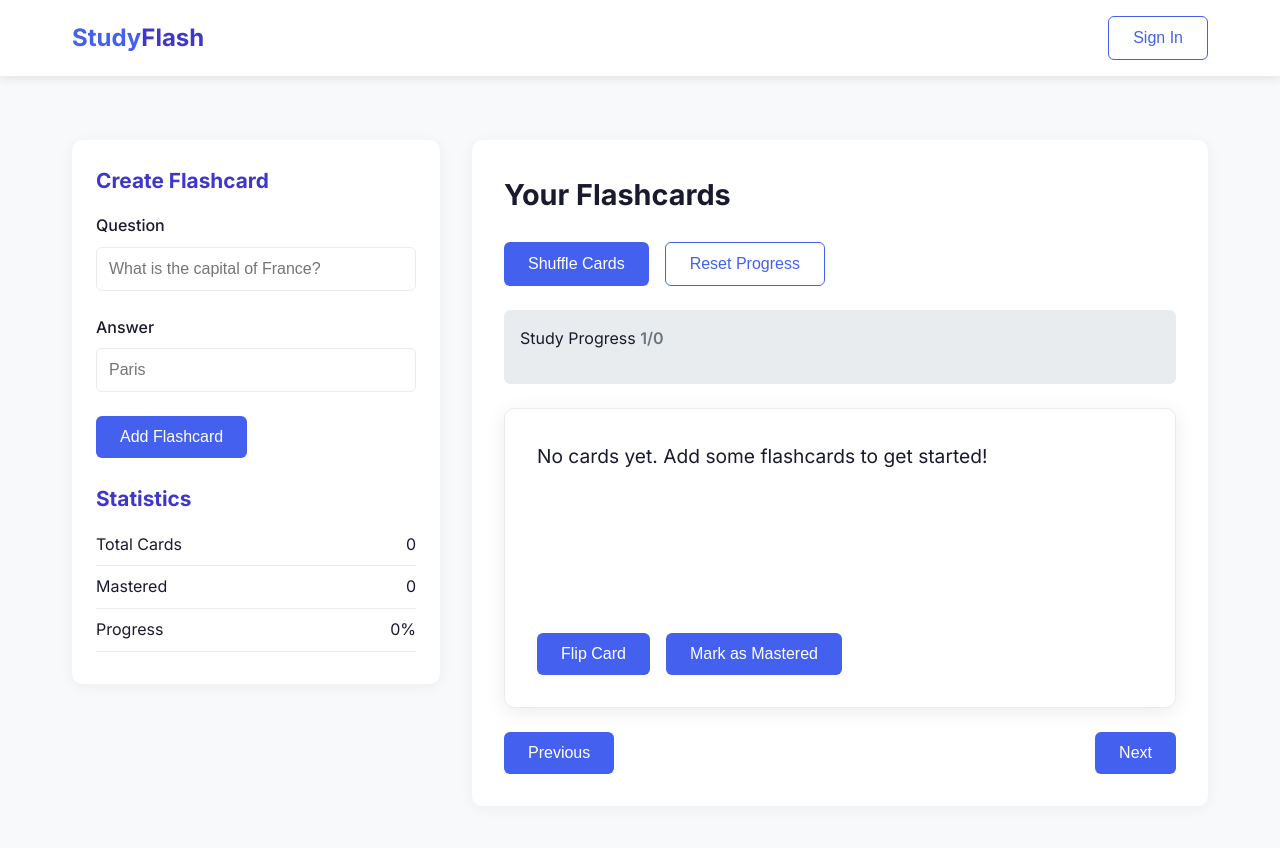
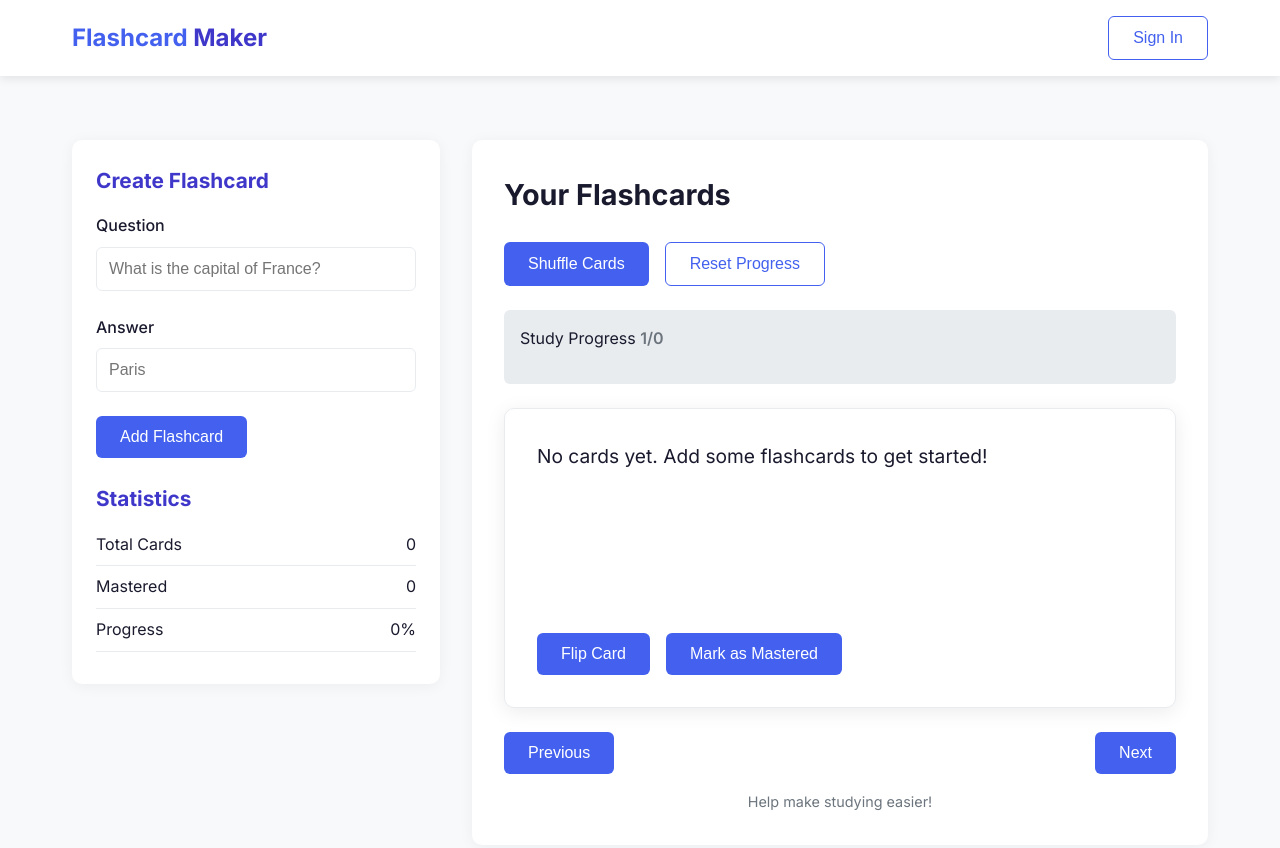
Before and after one commit to illegal-bugtrader/ineedastudyforthisquizasap, a plain HTML site: page index.html in a window 1280 px wide. Drawn offline with Linux system fonts and the light colour scheme.

Commit message:
index.html

```diff
--- a/index.html
+++ b/index.html
@@ -3,7 +3,7 @@
 <head>
     <meta charset="UTF-8">
     <meta name="viewport" content="width=device-width, initial-scale=1.0">
-    <title>StudyFlash | Digital Flashcards</title>
+    <title>Flashcard Maker</title>
     <link href="https://fonts.googleapis.com/css2?family=Inter:wght@400;500;600;700&display=swap" rel="stylesheet">
     <style>
         :root {
@@ -238,6 +238,7 @@
             display: flex;
             justify-content: space-between;
             align-items: center;
+            margin-bottom: 1rem;
         }
 
         .card-counter {
@@ -263,6 +264,13 @@
             border-bottom: 1px solid var(--gray-light);
         }
 
+        .footer-text {
+            text-align: center;
+            color: var(--gray);
+            font-size: 0.9rem;
+            margin-top: 1rem;
+        }
+
         @media (max-width: 768px) {
             .main-content {
                 grid-template-columns: 1fr;
@@ -273,7 +281,7 @@
 <body>
     <header>
         <div class="header-content">
-            <a href="#" class="logo">Study<span>Flash</span></a>
+            <a href="#" class="logo">Flashcard <span>Maker</span></a>
             <div>
                 <button class="secondary">Sign In</button>
             </div>
@@ -334,7 +342,9 @@
                         </div>
                     </div>
                     <div class="back">
-                        <div class="card-content"></div>
+                        <div class="card-content">
+                            <!-- Answer will appear here -->
+                        </div>
                     </div>
                     <div class="card-controls">
                         <button class="flip-btn">Flip Card</button>
@@ -346,6 +356,7 @@
                     <button id="prev-btn">Previous</button>
                     <button id="next-btn">Next</button>
                 </div>
+                <div class="footer-text">Help make studying easier!</div>
             </div>
         </div>
     </div>
```
